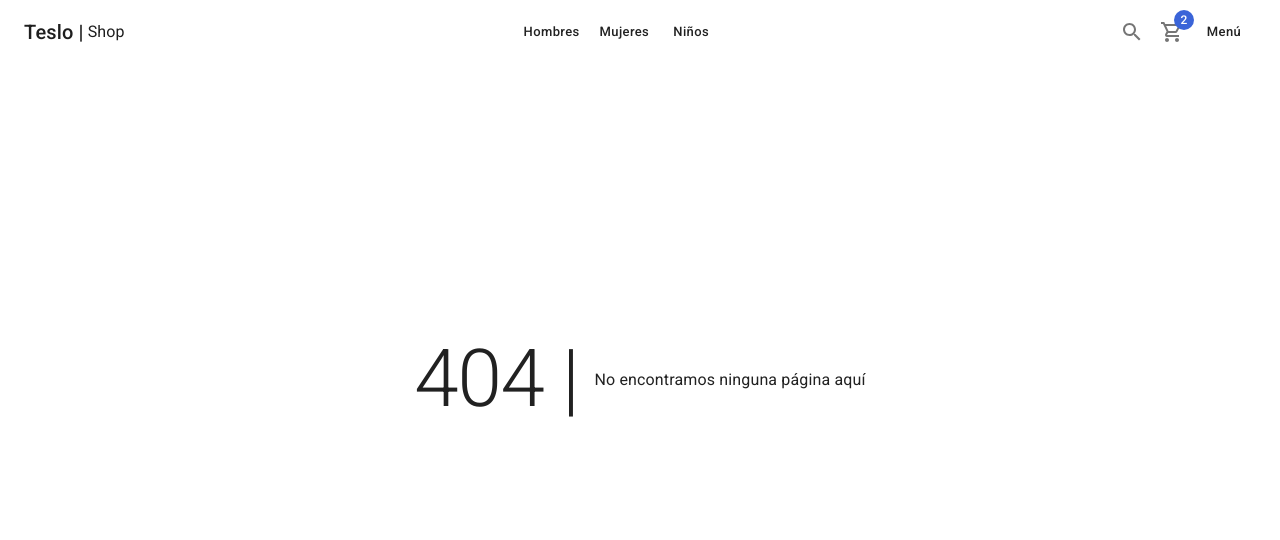
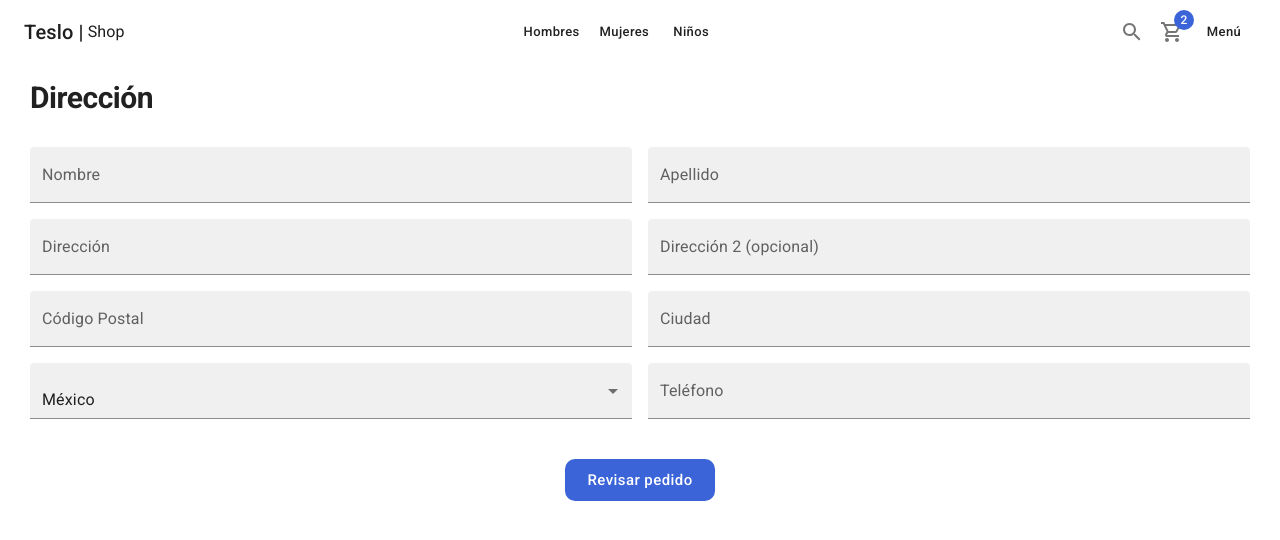
Before and after one commit to oNEOBYTEo/e-shop, a Next.js app: page /checkout/address in a window 1280 px wide. Before the commit this address had no page. Shown: the top 540 px of the page. Built offline with nearby package versions, Linux system fonts and the light colour scheme.

Commit message:
Checkout page created

```diff
--- /dev/null
+++ b/pages/checkout/address.tsx
@@ -0,0 +1,70 @@
+import { NextPage } from 'next';
+import React from 'react';
+import { ShopLayout } from '../../components/layouts/ShopLayout';
+import {
+  Box,
+  Button,
+  FormControl,
+  Grid,
+  InputLabel,
+  MenuItem,
+  Select,
+  TextField,
+  Typography,
+} from '@mui/material';
+
+const AddressPage: NextPage = () => {
+  return (
+    <ShopLayout
+      title="Dirección"
+      pageDescription="Confirmar dirección del destino"
+    >
+      <Typography variant="h1">Dirección</Typography>
+      <Grid container spacing={2} sx={{ mt: 2 }}>
+        <Grid item xs={12} sm={6}>
+          <TextField label="Nombre" variant="filled" fullWidth />
+        </Grid>
+        <Grid item xs={12} sm={6}>
+          <TextField label="Apellido" variant="filled" fullWidth />
+        </Grid>
+        <Grid item xs={12} sm={6}>
+          <TextField label="Dirección" variant="filled" fullWidth />
+        </Grid>
+        <Grid item xs={12} sm={6}>
+          <TextField
+            label="Dirección 2 (opcional)"
+            variant="filled"
+            fullWidth
+          />
+        </Grid>
+        <Grid item xs={12} sm={6}>
+          <TextField label="Código Postal" variant="filled" fullWidth />
+        </Grid>
+        <Grid item xs={12} sm={6}>
+          <TextField label="Ciudad" variant="filled" fullWidth />
+        </Grid>
+        <Grid item xs={12} sm={6}>
+          <FormControl fullWidth>
+            <Select variant="filled" label="país" value={1}>
+              <MenuItem value={1}>Costa Rica</MenuItem>
+              <MenuItem value={1}>Honduras</MenuItem>
+              <MenuItem value={1}>El salvador</MenuItem>
+              <MenuItem value={1}>México</MenuItem>
+            </Select>
+          </FormControl>
+        </Grid>
+        <Grid item xs={12} sm={6}>
+          <TextField label="Teléfono" variant="filled" fullWidth />
+        </Grid>
+      </Grid>
+
+      <Box sx={{ mt: 5 }} display="flex" justifyContent="center">
+        <Button color="secondary" className="circular-btn" size="large">
+          Revisar pedido
+        </Button>
+      </Box>
+    </ShopLayout>
+  );
+};
+
+export default AddressPage;
```
Also changed, not shown: pages/checkout/summary.tsx (added, +68 -0 lines).
